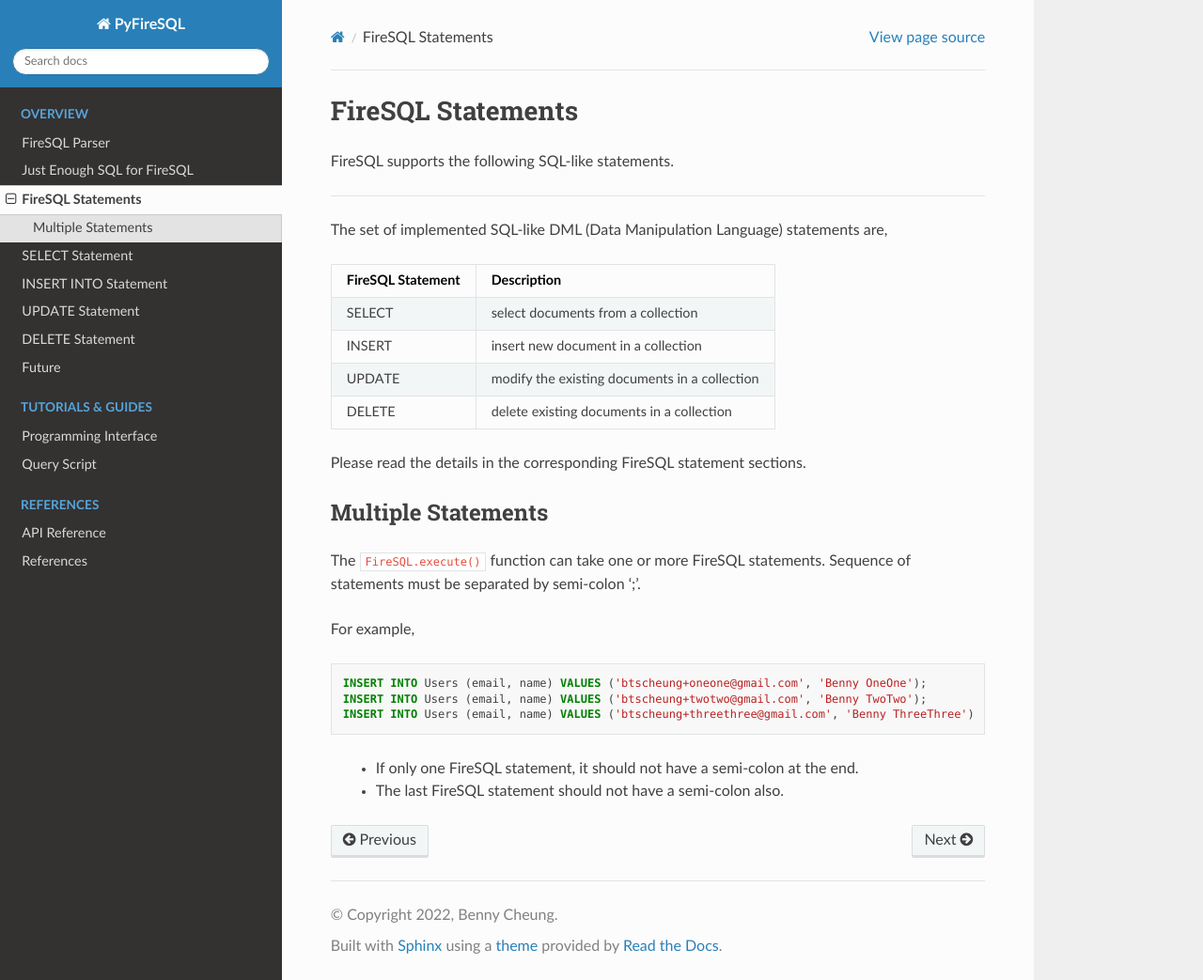
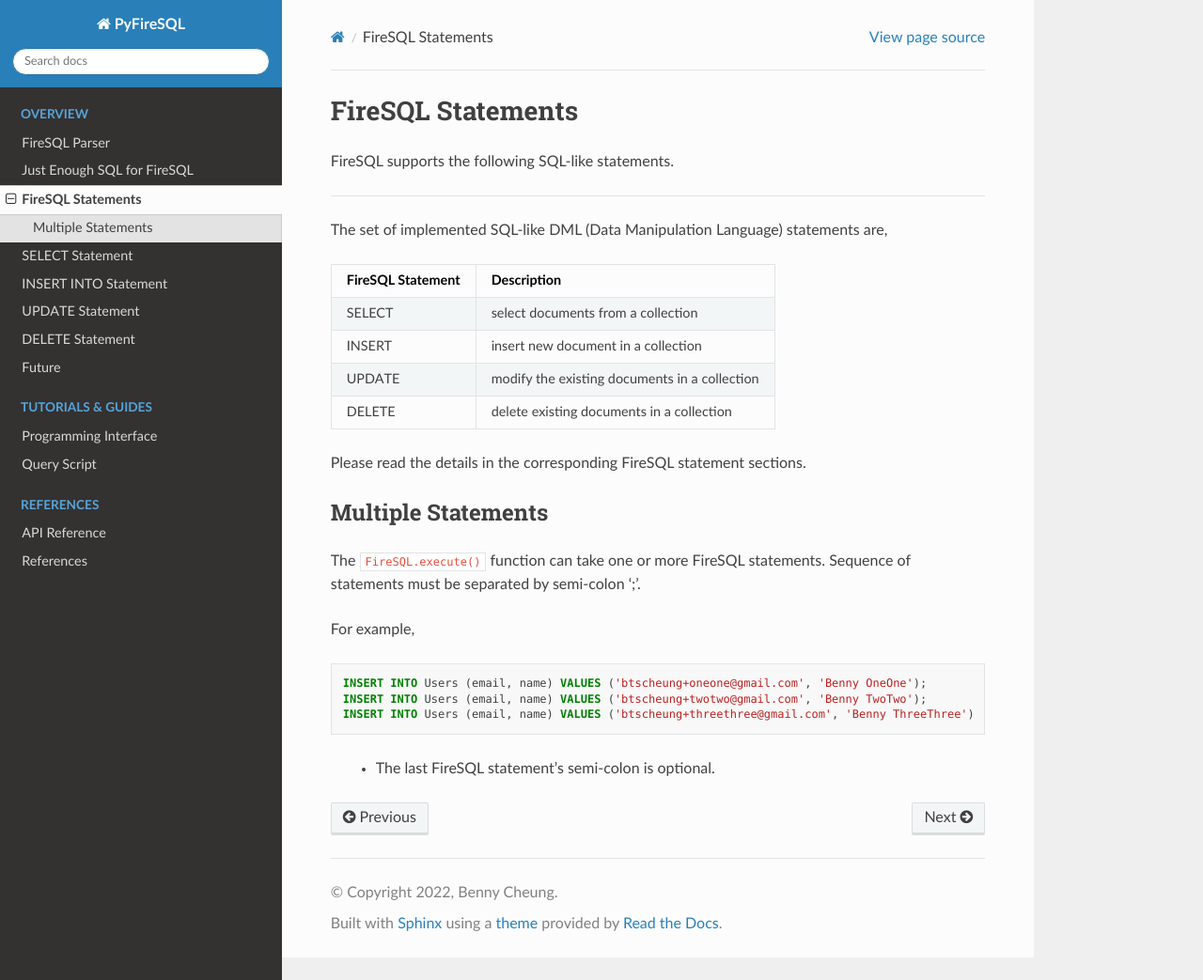
Before and after one commit to bennycheung/PyFireSQL, a Sphinx documentation site: the page built from docs/sql_statement.md, in a window 1280 px wide and 1043 px high. Shown: the whole window at 94% size. Built offline with Sphinx 7.4.7 and the Read the Docs theme 2.0.0, drawn with Linux system fonts in a browser that asks for light colours.

Commit message:
make last FireSQL statement semi-colon optonal

````diff
--- a/docs/sql_statement.md
+++ b/docs/sql_statement.md
@@ -25,5 +25,4 @@ INSERT INTO Users (email, name) VALUES ('btscheung+threethree@gmail.com', 'Benny
 
 ```
 
-> - If only one FireSQL statement, it should not have a semi-colon at the end.
-> - The last FireSQL statement should not have a semi-colon also.
+> - The last FireSQL statement's semi-colon is optional.
--- a/setup.py
+++ b/setup.py
@@ -2,7 +2,7 @@ from setuptools import setup, find_packages
 
 setup(
     name='pyfiresql',
-    version='0.3.5',
+    version='0.3.6',
     description='Firestore SQL-like query tools.',
     author='Benny Cheung',
     author_email='btscheung@gmail.com',
````
Also changed, not shown: 2 other files.
